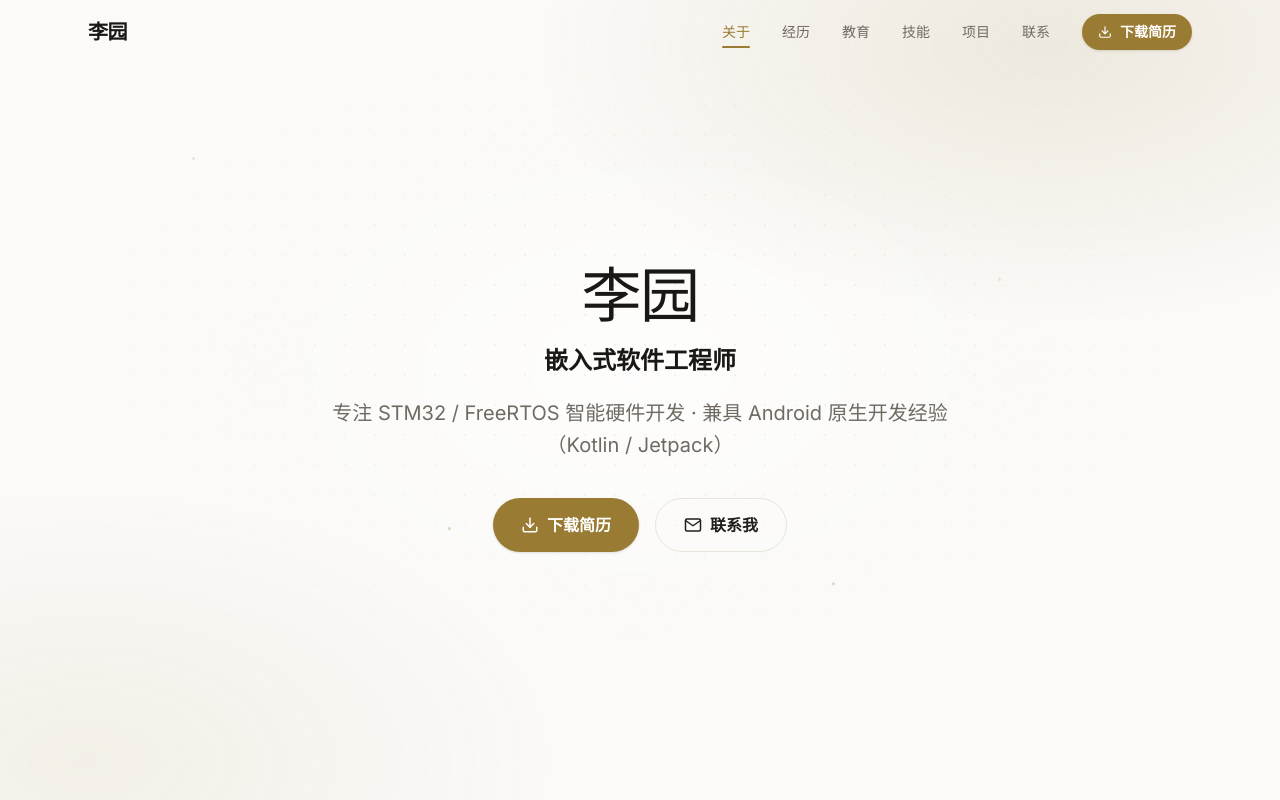
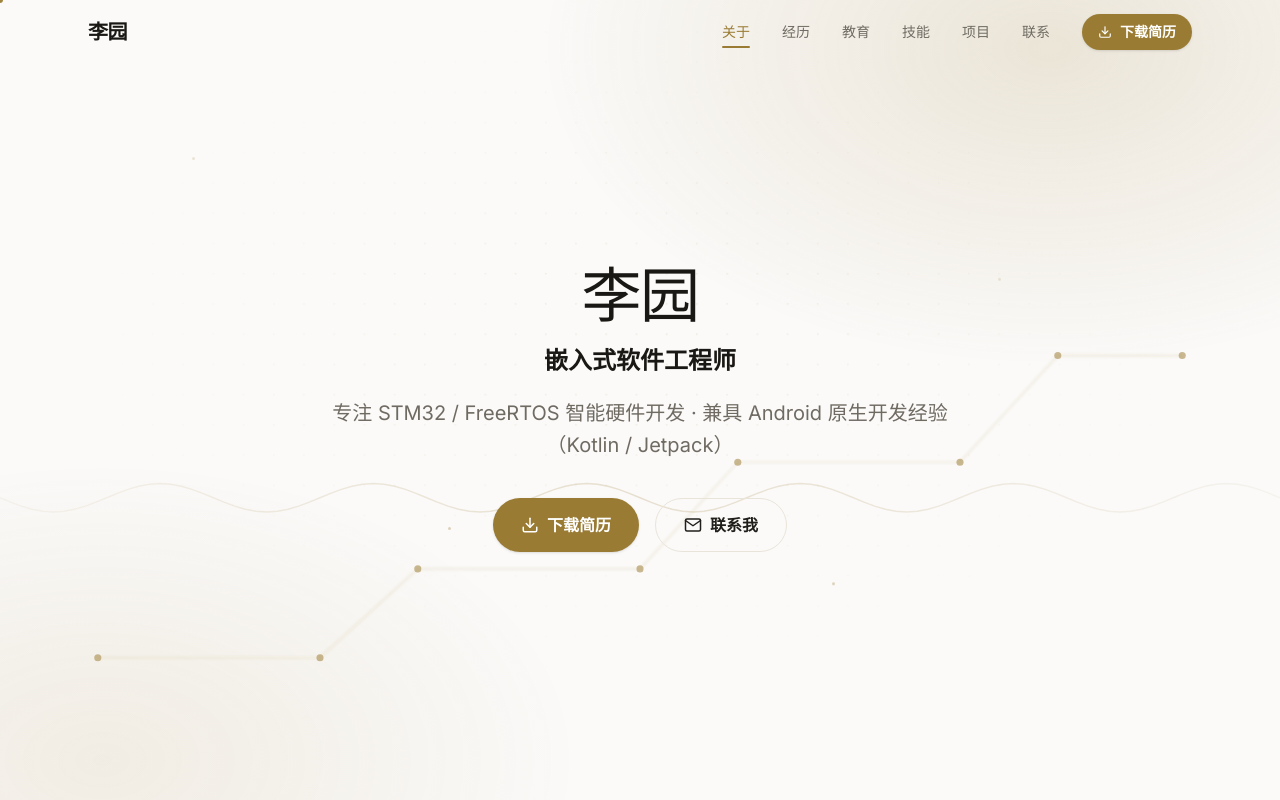
Before and after one commit to EvoleLi/liyuan-portfolio, a React (Vite) app: page / in a window 1280 px wide. Shown: the top 800 px of the page. Built offline with nearby package versions, Linux system fonts and the light colour scheme.

Commit message:
Hero 背景改为自包含 SVG 动效(香槟光晕+点阵+电路信号+示波波)

```diff
--- a/src/components/Hero.jsx
+++ b/src/components/Hero.jsx
@@ -22,9 +22,8 @@ function Particles() {
 export default function Hero({ data }) {
   return (
     <section className="relative min-h-screen flex items-center justify-center px-6 pt-20 pb-16 overflow-hidden bg-bg">
-      {/* 亮色高级风背景：柔和香槟光晕 + 向边缘淡出的细金点阵 */}
-      <div className="hero-glow" aria-hidden="true" />
-      <div className="hero-grid" aria-hidden="true" />
+      {/* 自包含 SVG 动效背景：香槟光晕 + 细金点阵 + 电路信号流动 + 示波波 */}
+      <img src="/hero-bg.svg" alt="" aria-hidden="true" className="hero-bg-img" />
       <Particles />
       <motion.div
         initial={{ opacity: 0, y: 30, filter: 'blur(8px)' }}
--- a/src/index.css
+++ b/src/index.css
@@ -134,33 +134,15 @@
     transition: transform 0.25s cubic-bezier(.22,1,.36,1);
   }
 
-  /* ── Hero 背景：柔和香槟光晕（亮色高级风） ── */
-  .hero-glow {
+  /* ── Hero 背景：自包含 SVG 动效（光晕+点阵+电路+示波波） ── */
+  .hero-bg-img {
     position: absolute;
     inset: 0;
+    width: 100%;
+    height: 100%;
+    object-fit: cover;
     z-index: 0;
     pointer-events: none;
-    background:
-      radial-gradient(58% 50% at 82% 6%,  rgba(154,123,51,0.13), transparent 68%),
-      radial-gradient(52% 48% at 8% 94%,  rgba(154,123,51,0.08), transparent 70%),
-      radial-gradient(46% 46% at 50% 46%, rgba(255,255,255,0.65), transparent 72%);
-    animation: hero-drift 18s ease-in-out infinite alternate;
-  }
-  /* ── Hero 背景：细金点阵，向边缘淡出 ── */
-  .hero-grid {
-    position: absolute;
-    inset: 0;
-    z-index: 0;
-    pointer-events: none;
-    background-image: radial-gradient(rgba(154,123,51,0.20) 1px, transparent 1.4px);
-    background-size: 30px 30px;
-    -webkit-mask-image: radial-gradient(ellipse 72% 62% at 50% 42%, #000 0%, transparent 78%);
-    mask-image: radial-gradient(ellipse 72% 62% at 50% 42%, #000 0%, transparent 78%);
-    opacity: 0.5;
+    opacity: 0.95;
   }
 }
-
-@keyframes hero-drift {
-  0%   { transform: translate3d(0, 0, 0) scale(1); }
-  100% { transform: translate3d(-2%, 2%, 0) scale(1.05); }
-}
```
Also changed, not shown: public/hero-bg.svg (added).
